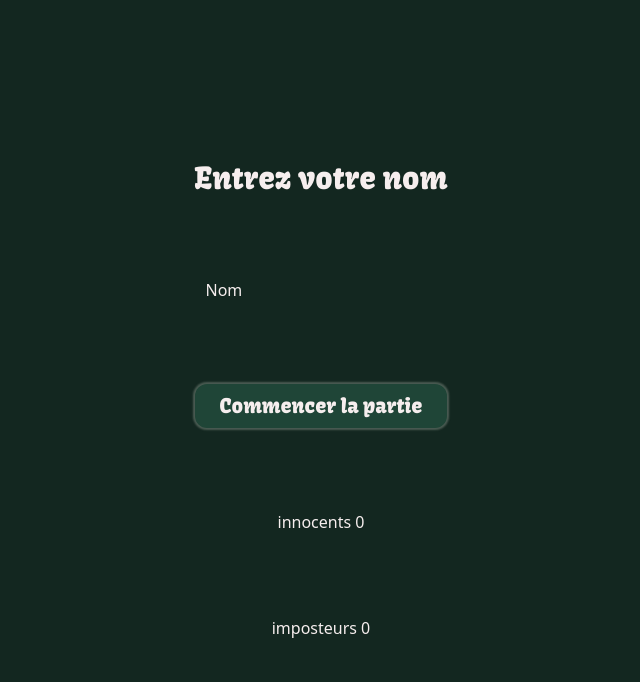
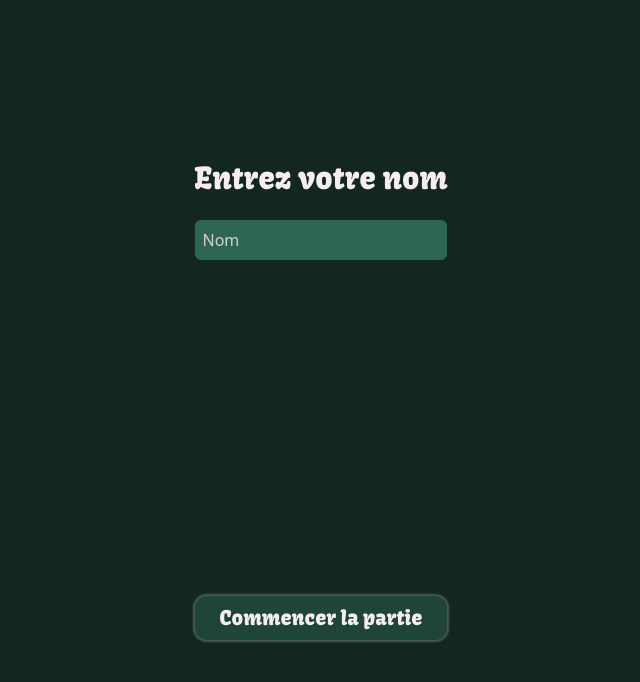
Before and after one commit to juless54/LookAlikes, a Vue app: page /imagesGame in a window 1280 px wide. Both pictures are taken after a click on the button "Commencer". Shown: the top 682 px of the page, without its empty margins (319-959 px from the left). Built offline with nearby package versions, Linux system fonts and the light colour scheme.

Commit message:
✨ register and display players in the game

```diff
--- a/src/views/PlayerNamesView.vue
+++ b/src/views/PlayerNamesView.vue
@@ -1,4 +1,5 @@
 <script setup>
+import { ref, computed } from 'vue'
 import { useGameStore } from '@/stores/game'
 import { useGameStateStore } from '@/stores/gamestate'
 import { storeToRefs } from 'pinia'
@@ -6,21 +7,56 @@ import Button from '@/components/Button.vue'
 
 // load game store
 const gameStore = useGameStore()
-const { players, normalPlayerCount, impostorPlayerCount } = storeToRefs(gameStore)
+const { players, totalPlayersCount } = storeToRefs(gameStore)
+const { addPlayer } = gameStore
 
 // load game state store
 const gameStateStore = useGameStateStore()
 const { gameStartPhase } = gameStateStore
+
+// ref for the name input
+const nameInput = ref('')
+// check if all players are ready
+const allPlayersRegistered = computed(() => players.value.length === totalPlayersCount.value)
+
+// register player
+function registerPlayer() {
+  if (nameInput.value === '') return
+  addPlayer(nameInput.value)
+  nameInput.value = ''
+}
+
+// handle button click
+function handleClick() {
+  if (allPlayersRegistered.value) {
+    gameStartPhase()
+  } else {
+    registerPlayer()
+  }
+}
 </script>
 
 <template>
   <section class="flex flex-col h-screen w-full bg-bg items-center text-twhite justify-center">
     <div class="flex flex-col items-center justify-between h-[60vh]">
-      <h1 class="text-3xl font-kavoon">Entrez votre nom</h1>
-      <input type="text" value="Nom" />
-      <Button text="Commencer la partie" @click="gameStartPhase()" />
-      <h3>innocents {{ normalPlayerCount }}</h3>
-      <h3>imposteurs {{ impostorPlayerCount }}</h3>
+      <div class="space-y-6 flex flex-col items-center">
+        <h1 class="text-3xl font-kavoon">Entrez votre nom</h1>
+        <input
+          type="text"
+          placeholder="Nom"
+          v-model="nameInput"
+          class="w-full p-2 bg-ubox rounded-md outline-none placeholder:text-tplaceholder"
+        />
+      </div>
+      <div class="grid grid-cols-2 gap-4 w-full">
+        <div v-for="player in players" class="bg-box text-center rounded-md w-full p-1">
+          {{ player }}
+        </div>
+      </div>
+      <Button
+        :text="allPlayersRegistered ? 'Commencer la partie' : 'Ajouter le joueur'"
+        @click="handleClick()"
+      />
     </div>
   </section>
 </template>
```
